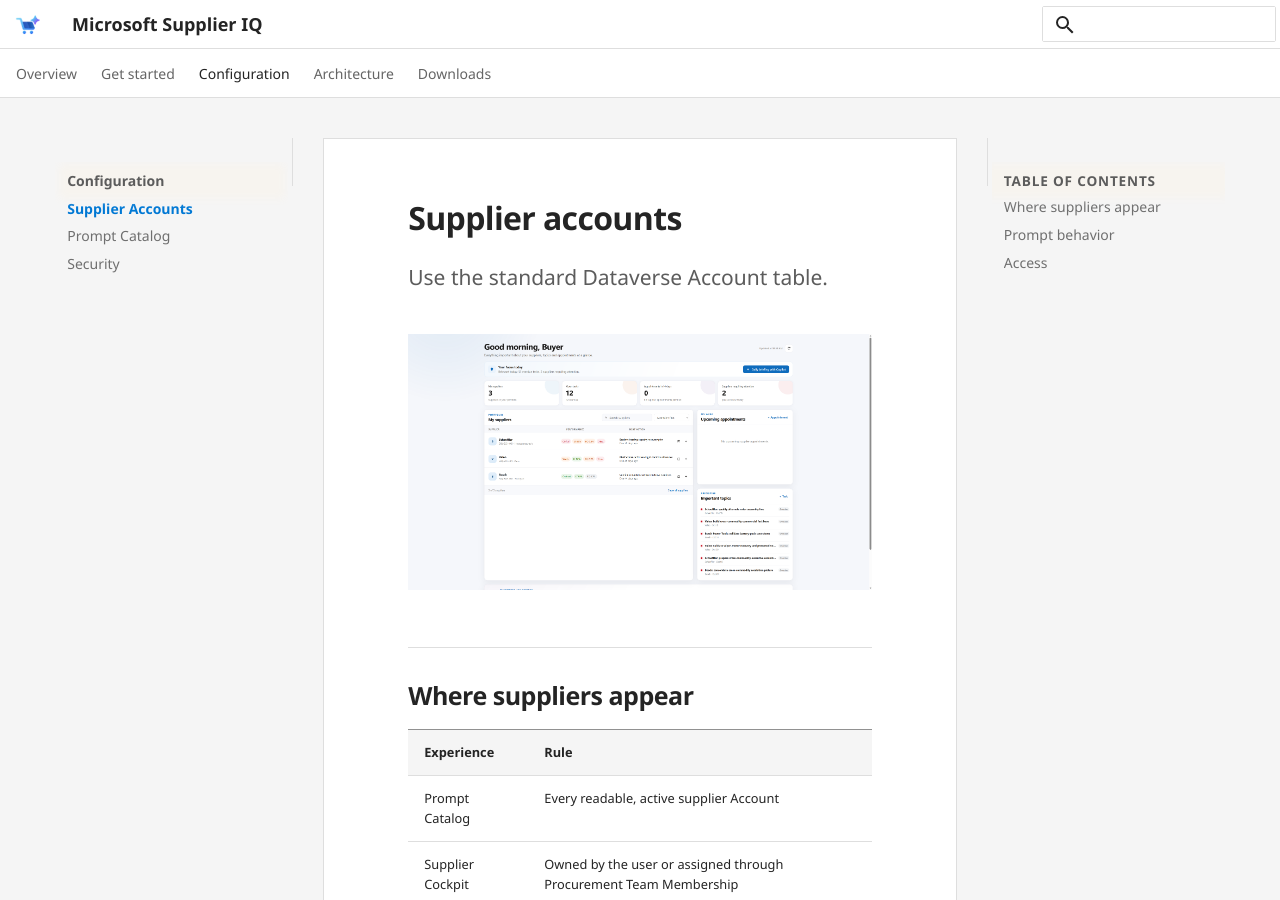
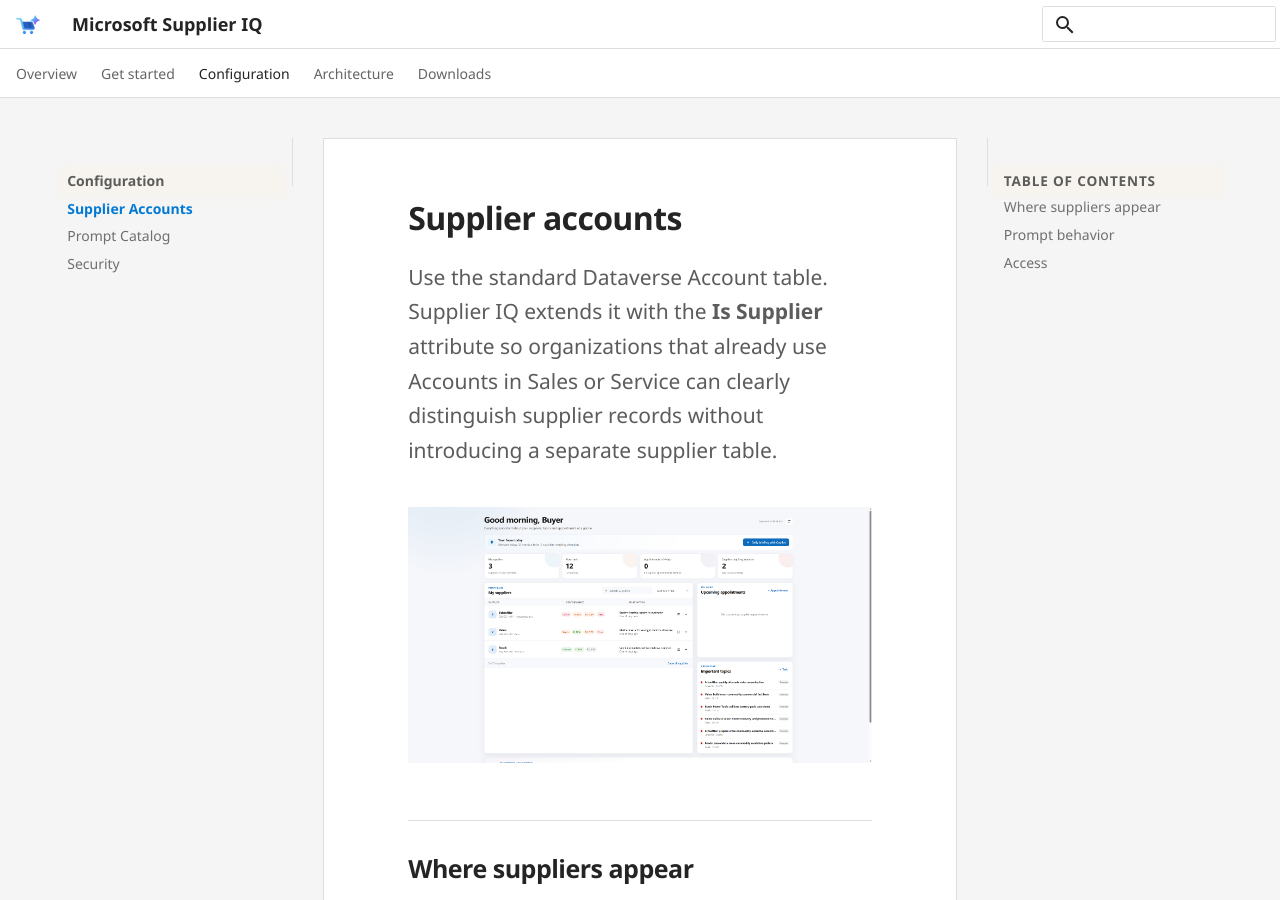
Before and after one commit to falcoostermann/Microsoft-Supplier-IQ-Docs, an MkDocs documentation site: the page built from docs/configuration/supplier-accounts.md, in a window 1280 px wide and 900 px high. Built offline with MkDocs 1.6.1 and Material for MkDocs 9.7.7, drawn with Linux system fonts in a browser that asks for light colours.

Commit message:
Explain supplier Account classification
Clarify why Supplier IQ extends the standard Dataverse Account table with the Is Supplier attribute for organizations using Accounts across Sales and Service.

Co-authored-by: Copilot <223556219+Copilot@users.noreply.github.com>

```diff
--- a/docs/configuration/supplier-accounts.md
+++ b/docs/configuration/supplier-accounts.md
@@ -1,6 +1,6 @@
 # Supplier accounts
 
-Use the standard Dataverse Account table.
+Use the standard Dataverse Account table. Supplier IQ extends it with the **Is Supplier** attribute so organizations that already use Accounts in Sales or Service can clearly distinguish supplier records without introducing a separate supplier table.
 
 ![Supplier Cockpit showing the buyer's supplier portfolio, performance indicators, tasks, and appointments](../assets/screenshots/supplier-cockpit.png)
 
```
